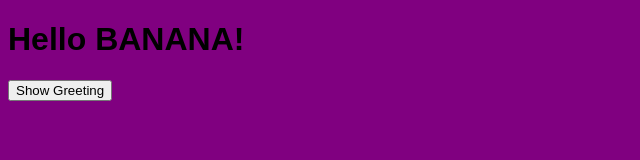
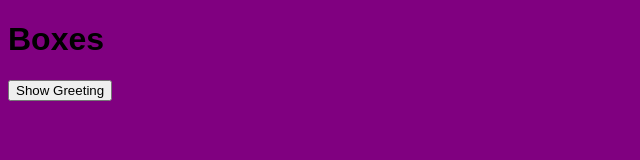
Before and after one commit to rculton/boxes, a plain HTML site: page index.html in a window 1280 px wide. Both pictures are taken after a click on the button "Show Greeting". Shown: the whole page, without its empty margins (0-640 px from the left). Drawn offline with Linux system fonts and the light colour scheme.

Commit message:
editing title

```diff
--- a/index.html
+++ b/index.html
@@ -4,10 +4,11 @@
     <meta charset="UTF-8">
     <meta name="viewport" content="width=device-width, initial-scale=1.0">
     <meta http-equiv="X-UA-Compatible" content="ie=edge">
-    <title>Title</title>
+    <title>Boxes</title>
     <link rel="stylesheet" href="css/styles.css">
 </head>
 <body>
+    <h1>Boxes</h1>
     <h1></h1>
     <button>Show Greeting</button>
     <script src="js/main.js"></script>
--- a/js/main.js
+++ b/js/main.js
@@ -5,7 +5,7 @@ function sayHello(name){
 }
 
 function setH1(string){
-    var h1 = document.querySelector('h1')
+    var h1 = document.querySelector('h1')[1]
     h1.innerText = string
 
 }
```
